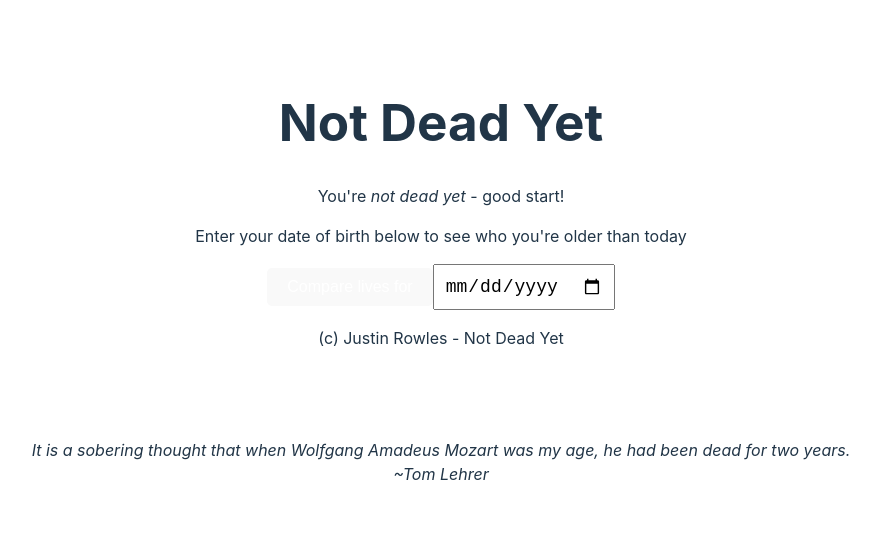
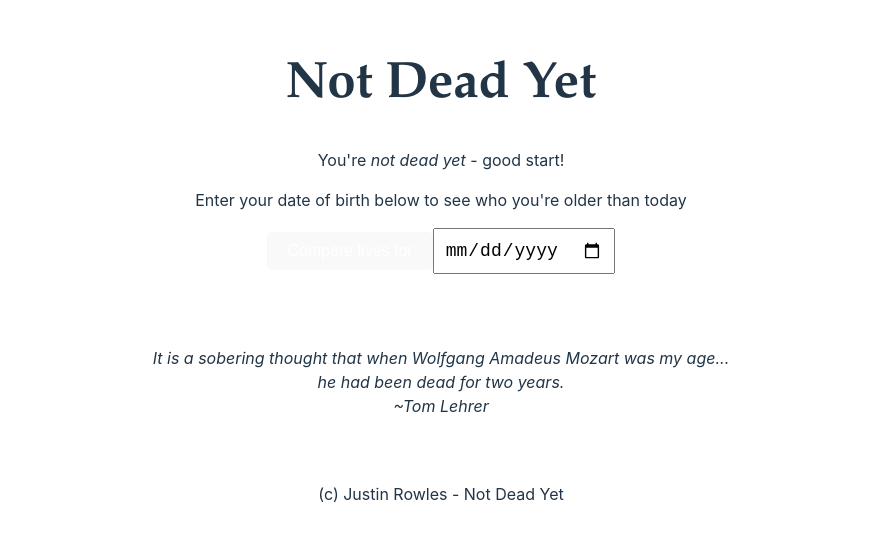
Before and after one commit to aug24/not-dead-yet, a React (Vite) app: page / in a window 1280 px wide. Shown: the part 127-668 px from the top of the page, without its empty margins (199-1079 px from the left). Built offline with nearby package versions, Linux system fonts and the light colour scheme.

Commit message:
Add favicon

```diff
--- a/index.html
+++ b/index.html
@@ -2,7 +2,7 @@
 <html lang="en">
   <head>
     <meta charset="UTF-8" />
-    <link rel="icon" type="image/svg+xml" href="/vite.svg" />
+    <link rel="icon" href="/favicon.ico" />
     <meta name="viewport" content="width=device-width, initial-scale=1.0" />
     <title>Not Dead Yet</title>
   </head>
--- a/src/App.css
+++ b/src/App.css
@@ -3,6 +3,11 @@
   margin: 0 auto;
   padding: 2rem;
   text-align: center;
+}
+
+h1 {
+  font-family: 'Palatino Linotype', 'Book Antiqua', Palatino, serif;
+
 }
 
 .logo {
--- a/src/components/Footer.tsx
+++ b/src/components/Footer.tsx
@@ -3,15 +3,18 @@ import React from 'react';
 const Footer: React.FC = () => {
   return (
     <footer>
-      <p> (c) Justin Rowles - Not Dead Yet</p>
       <br/>
       <br/>
       <br/>
       <em>
-      It is a sobering thought that when Wolfgang Amadeus Mozart was my age, he had been dead for two years.
+      It is a sobering thought that when Wolfgang Amadeus Mozart was my age...<br/> he had been dead for two years.
       <br/>
       ~Tom Lehrer
       </em>
+      <br/>
+      <br/>
+      <br/>
+      <p> (c) Justin Rowles - Not Dead Yet</p>
     </footer>
   );
 };
--- a/src/functions/ChooseCeleb.tsx
+++ b/src/functions/ChooseCeleb.tsx
@@ -7,6 +7,7 @@ function chooseCeleb(daysOld: number | null) {
     const peopleByDay: PeopleByDay = untypedPeopleByDay;
     if (!daysOld) return null
 
+    daysOld -= 1 // Always start with someone who died at least one day younger
     while (daysOld > 0 && !(daysOld.toString() in peopleByDay)) {
       //console.log(daysOld)
       daysOld -= 1
```
Also changed, not shown: notdeadyet.png (added), 1 other file (tests, documents, lock files or other folders).
